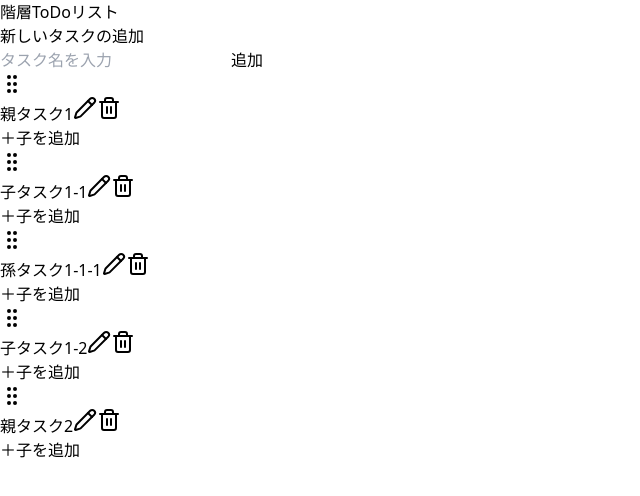
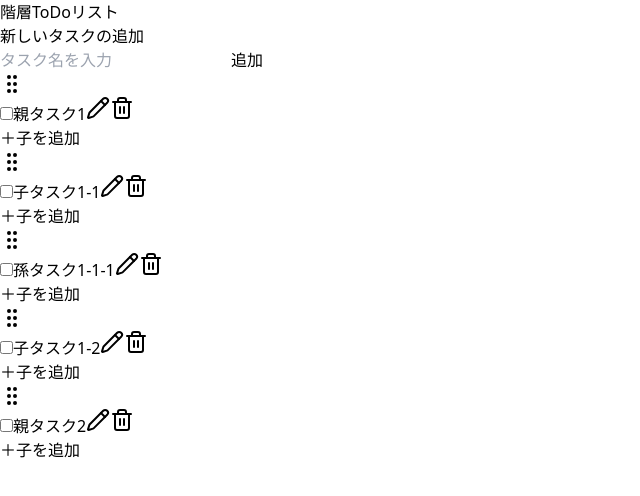
Before and after one commit to khosokawa0716/todo-react, a React (Vite) app: page / in a window 1280 px wide. Shown: the top 496 px of the page, without its empty margins (0-640 px from the left). Built offline with nearby package versions, Linux system fonts and the light colour scheme.

Commit message:
feat: タスクに完了状態のチェックボックスを追加し切り替え可能に

```diff
--- a/src/App.tsx
+++ b/src/App.tsx
@@ -15,13 +15,30 @@ import {
 } from '@dnd-kit/sortable';
 import { Undo2 } from 'lucide-react';
 
-
 const initialTodos: TodoItem[] = [
-  { id: 1, title: '親タスク1', parentId: null, isDeleted: false },
-  { id: 2, title: '子タスク1-1', parentId: 1, isDeleted: false },
-  { id: 3, title: '子タスク1-2', parentId: 1, isDeleted: false },
-  { id: 4, title: '親タスク2', parentId: null, isDeleted: false },
-  { id: 5, title: '孫タスク1-1-1', parentId: 2, isDeleted: false },
+  {
+    id: 1,
+    title: '親タスク1',
+    parentId: null,
+    isDeleted: false,
+    isDone: false,
+  },
+  { id: 2, title: '子タスク1-1', parentId: 1, isDeleted: false, isDone: false },
+  { id: 3, title: '子タスク1-2', parentId: 1, isDeleted: false, isDone: false },
+  {
+    id: 4,
+    title: '親タスク2',
+    parentId: null,
+    isDeleted: false,
+    isDone: false,
+  },
+  {
+    id: 5,
+    title: '孫タスク1-1-1',
+    parentId: 2,
+    isDeleted: false,
+    isDone: false,
+  },
 ];
 
 const App = () => {
@@ -95,6 +112,14 @@ const App = () => {
 
   const deletedTodos = todos.filter((todo) => todo.isDeleted);
 
+  const handleToggleDone = (id: number) => {
+    setTodos((prev) =>
+      prev.map((todo) =>
+        todo.id === id ? { ...todo, isDone: !todo.isDone } : todo
+      )
+    );
+  };
+
   return (
     <div className="max-w-xl mx-auto p-6">
       <h1 className="text-2xl font-bold mb-4 text-blue-600">階層ToDoリスト</h1>
@@ -141,6 +166,7 @@ const App = () => {
                 onUpdateTitle={handleUpdateTitle}
                 onDelete={handleDelete}
                 onRestore={handleRestore}
+                onToggleDone={handleToggleDone}
               />
             ))}
           </ul>
@@ -161,7 +187,7 @@ const App = () => {
                 <button
                   onClick={() => handleRestore(todo.id)}
                   className="text-blue-500 hover:underline text-sm"
-                  aria-label='復元'
+                  aria-label="復元"
                 >
                   <Undo2 />
                 </button>
--- a/src/components/TodoItemTree.tsx
+++ b/src/components/TodoItemTree.tsx
@@ -12,6 +12,7 @@ interface Props {
   onUpdateTitle: (id: number, newTitle: string) => void;
   onDelete: (id: number) => void;
   onRestore: (id: number) => void;
+  onToggleDone: (id: number) => void;
 }
 
 export const TodoItemTree = ({
@@ -22,6 +23,7 @@ export const TodoItemTree = ({
   onUpdateTitle,
   onDelete,
   onRestore,
+  onToggleDone,
 }: Props) => {
   const children = allTodos.filter((t) => t.parentId === todo.id);
   const { attributes, listeners, setNodeRef, transform, transition } =
@@ -46,10 +48,6 @@ export const TodoItemTree = ({
     onDelete(todo.id);
   };
 
-  const handleRestoreClick = () => {
-    onRestore(todo.id);
-  };
-
   return (
     <li
       data-testid={`todo-${todo.id}`}
@@ -72,6 +70,12 @@ export const TodoItemTree = ({
           <span className="cursor-move" {...attributes} {...listeners}>
             <GripVertical className="w-4 h-4 text-gray-400" />
           </span>
+          <input
+            type="checkbox"
+            checked={!!todo.isDone}
+            onChange={() => onToggleDone(todo.id)}
+            className="mr-2"
+          />
           {isEditing ? (
             <input
               value={editTitle}
@@ -83,7 +87,9 @@ export const TodoItemTree = ({
             />
           ) : (
             <>
-              <span>{todo.title}</span>
+              <span className={todo.isDone ? 'line-through text-gray-400' : ''}>
+                {todo.title}
+              </span>
               <button
                 onClick={() => {
                   setEditTitle(todo.title); // 念のため再設定
@@ -124,6 +130,7 @@ export const TodoItemTree = ({
               onUpdateTitle={onUpdateTitle}
               onDelete={onDelete}
               onRestore={onRestore}
+              onToggleDone={onToggleDone}
             />
           ))}
         </ul>
--- a/src/types.ts
+++ b/src/types.ts
@@ -3,4 +3,5 @@ export interface TodoItem {
   title: string;
   parentId: number | null;
   isDeleted: boolean | null;
+  isDone?: boolean | null;
 }
```
